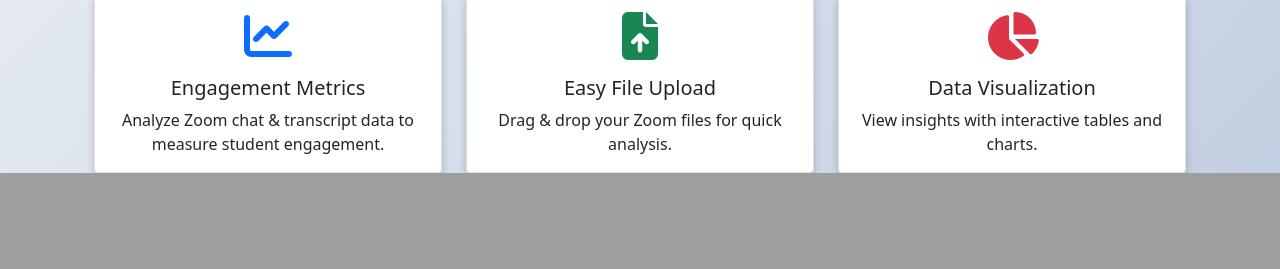
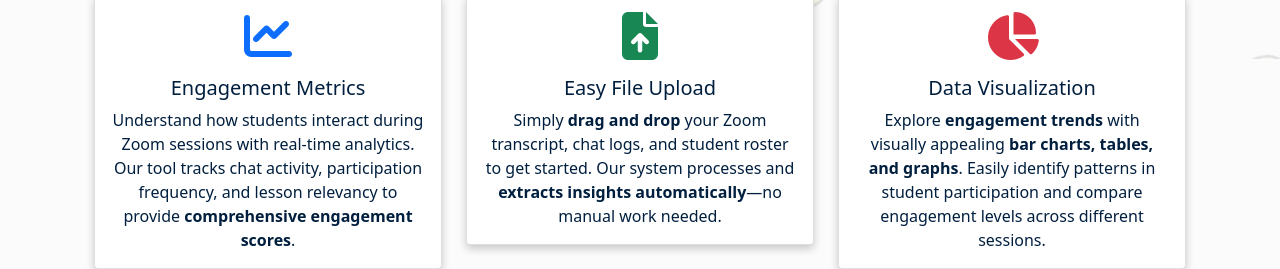
Before and after one commit to alanqiao6/zoomBuddy, a Flask app: page / in a window 1280 px wide. Shown: the part 741-1010 px from the top of the page. Before the commit the page ends 914 px from the top, so only its background shows below. Run offline with Flask 2, Linux system fonts and the light colour scheme; some libraries are stand-ins or nearby versions.

Commit message:
updated background and home page

```diff
--- a/templates/base.html
+++ b/templates/base.html
@@ -9,16 +9,18 @@
   <link rel="stylesheet" href="https://cdnjs.cloudflare.com/ajax/libs/animate.css/4.1.1/animate.min.css"/>
   <style>
     body {
-      background: linear-gradient(135deg, #f5f7fa, #c3cfe2);
+      background: #fbfbfb; /* White background */
+      color: #001F3F; /* Navy blue text */
       transition: background 0.5s ease-in-out;
     }
     .navbar {
-      background: linear-gradient(135deg, #667eea, #764ba2);
+      background-color: #085494; /* Dark navy blue */
     }
     .navbar-brand, .nav-link {
       color: #fff !important;
       font-weight: 600;
       transition: color 0.3s;
+      text-shadow: none !important;  /* Removes any glow effect */
     }
     .nav-link:hover {
       color: #ffdd57 !important;
@@ -50,6 +52,24 @@
     .bg-logo:hover {
       transform: scale(1.1);
     }
+    /* Home Page Header */
+    .hero-section h1,
+    .hero-section p {
+      color: #1c1c1c;
+      text-shadow: none !important;  /* Removes any glow effect */
+    }
+
+    * Feature Cards */
+    .feature-card {
+      background: #f8f9fa; /* Light grey cards */
+      color: #1c1c1c;
+      box-shadow: 0 4px 8px rgba(0, 0, 0, 0.2);
+      transition: transform 0.3s ease-in-out;
+    }
+
+    .feature-card:hover {
+    transform: translateY(-10px);
+    }
   </style>
   <!-- Chart.js -->
   <script src="https://cdn.jsdelivr.net/npm/chart.js"></script>
@@ -61,7 +81,7 @@
   <!-- Navigation Bar -->
   <nav class="navbar navbar-expand-lg navbar-dark fixed-top">
     <div class="container-fluid">
-      <a class="navbar-brand" href="{{ url_for('home') }}">Zoom Engagement Analyzer</a>
+      <a class="navbar-brand" href="{{ url_for('home') }}">Zoom Buddy</a>
       <button class="navbar-toggler" type="button" data-bs-toggle="collapse" data-bs-target="#navbarContent"
               aria-controls="navbarContent" aria-expanded="false" aria-label="Toggle navigation">
         <span class="navbar-toggler-icon"></span>
@@ -89,5 +109,34 @@
   {% block extra_scripts %}{% endblock %}
 
   <script src="https://cdn.jsdelivr.net/npm/bootstrap@5.1.3/dist/js/bootstrap.bundle.min.js"></script>
+
+  <script>
+    document.addEventListener("DOMContentLoaded", function () {
+      const container = document.querySelector('.bg-logos');
+      if (!container) {
+          console.error("No element with class 'bg-logos' found.");
+          return;
+      }
+
+      // Ignite logo path (Make sure ignite.png is in /static/)
+      const logoUrl = "{{ url_for('static', filename='ignite.png') }}";
+      const numLogos = 50; // Adjust number of logos
+
+      for (let i = 0; i < numLogos; i++) {
+          const img = document.createElement('img');
+          img.src = logoUrl;
+          img.classList.add('bg-logo');
+          img.style.position = "absolute";
+          img.style.width = "120px"; /* Adjust logo size */
+          img.style.opacity = "0.1"; /* Set transparency */
+          img.style.pointerEvents = "none"; /* Ensure no interference */
+          img.style.top = Math.random() * 100 + "vh";
+          img.style.left = Math.random() * 100 + "vw";
+          container.appendChild(img);
+      }
+    });
+  </script>
+
+
 </body>
 </html>
--- a/templates/home.html
+++ b/templates/home.html
@@ -18,7 +18,9 @@
         <div class="card-body text-center">
           <i class="fas fa-chart-line fa-3x text-primary"></i>
           <h5 class="card-title mt-3">Engagement Metrics</h5>
-          <p class="card-text">Analyze Zoom chat & transcript data to measure student engagement.</p>
+          <p class="card-text">Understand how students interact during Zoom sessions with real-time analytics.
+            Our tool tracks chat activity, participation frequency, and lesson relevancy to
+            provide <strong>comprehensive engagement scores</strong>.</p>
         </div>
       </div>
     </div>
@@ -27,7 +29,8 @@
         <div class="card-body text-center">
           <i class="fas fa-file-upload fa-3x text-success"></i>
           <h5 class="card-title mt-3">Easy File Upload</h5>
-          <p class="card-text">Drag & drop your Zoom files for quick analysis.</p>
+          <p class="card-text">Simply <strong>drag and drop</strong> your Zoom transcript, chat logs, and student roster
+            to get started. Our system processes and <strong>extracts insights automatically</strong>—no manual work needed.</p>
         </div>
       </div>
     </div>
@@ -36,7 +39,9 @@
         <div class="card-body text-center">
           <i class="fas fa-chart-pie fa-3x text-danger"></i>
           <h5 class="card-title mt-3">Data Visualization</h5>
-          <p class="card-text">View insights with interactive tables and charts.</p>
+          <p class="card-text">Explore <strong>engagement trends</strong> with visually appealing <strong>bar charts, tables, and graphs</strong>.
+            Easily identify patterns in student participation and compare engagement levels across
+            different sessions.</p>
         </div>
       </div>
     </div>
```
